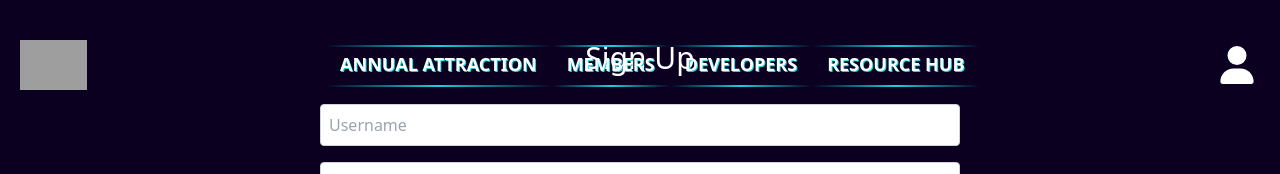
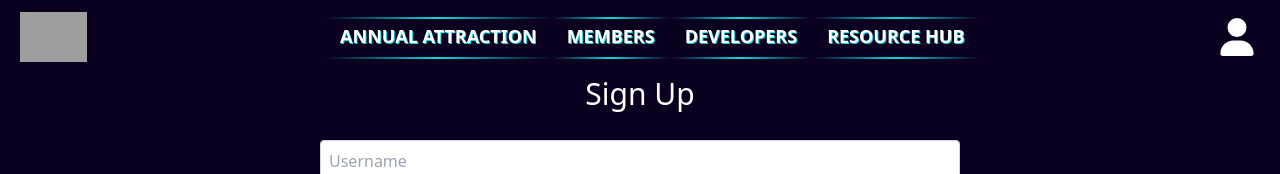
Before and after one commit to pragyan4261/ECS-25, a React (Vite) app in the folder Frontend-ECS/: page /sign-up in a window 1280 px wide. Shown: the top 174 px of the page. Built offline with nearby package versions, Linux system fonts and the light colour scheme; grey boxes are pictures that could not be loaded.

Commit message:
Sign in sign up jsx fix nav

```diff
--- a/Frontend-ECS/src/pages/Signin.jsx
+++ b/Frontend-ECS/src/pages/Signin.jsx
@@ -79,6 +79,8 @@ function Signin() {
 
     return (
         <div className="mb-5">
+            <div className="pt-14">
+            </div>
             <h1 className="text-3xl text-center p-3 mt-7">Sign In</h1>
 
             {error && (
--- a/Frontend-ECS/src/pages/Signup.jsx
+++ b/Frontend-ECS/src/pages/Signup.jsx
@@ -78,8 +78,11 @@ function Signup() {
     };
 
     return (
-        <div className="mb-5">
-            <h1 className="text-3xl text-center p-3 mt-7">Sign Up</h1>
+        <div className="mb-5 ">
+            <div className="pt-16">
+
+
+            <h1 className="text-3xl text-center p-3 mt-0 ">Sign Up</h1>
 
             {error && (
                 <div className="text-red-600 text-center mt-2">
@@ -166,6 +169,7 @@ function Signup() {
                 </button>
             </form>
         </div>
+        </div>
     );
 }
 
```
